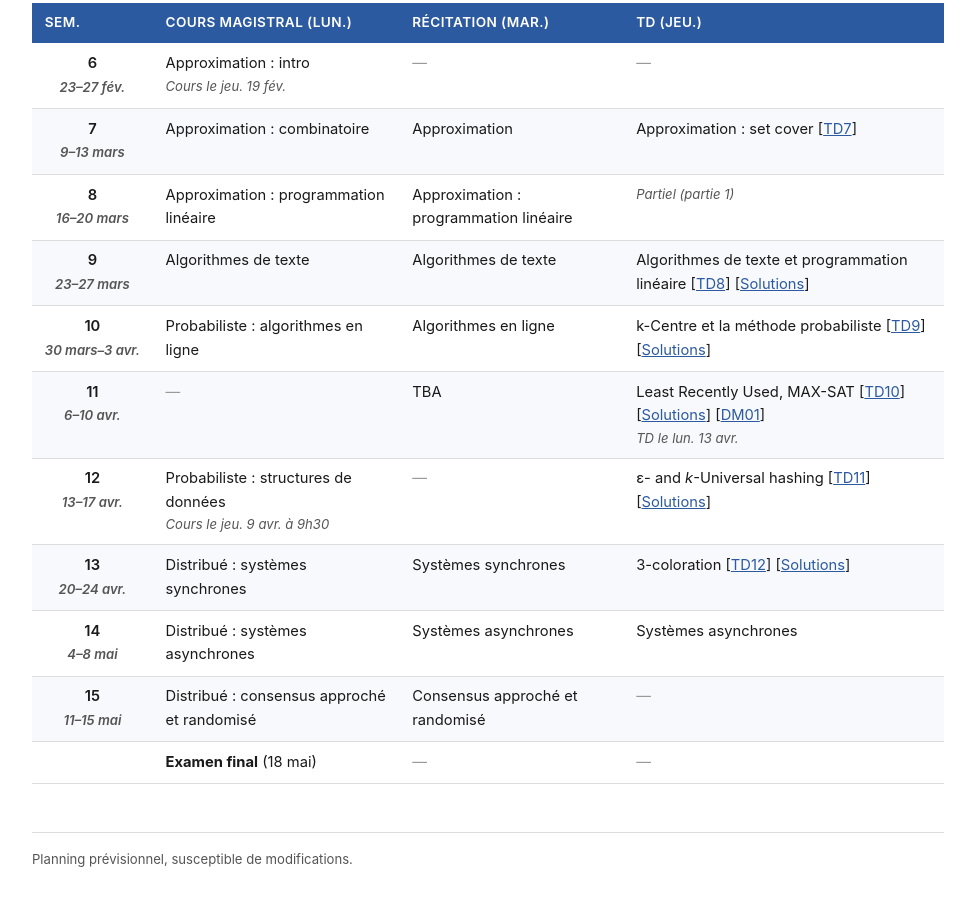
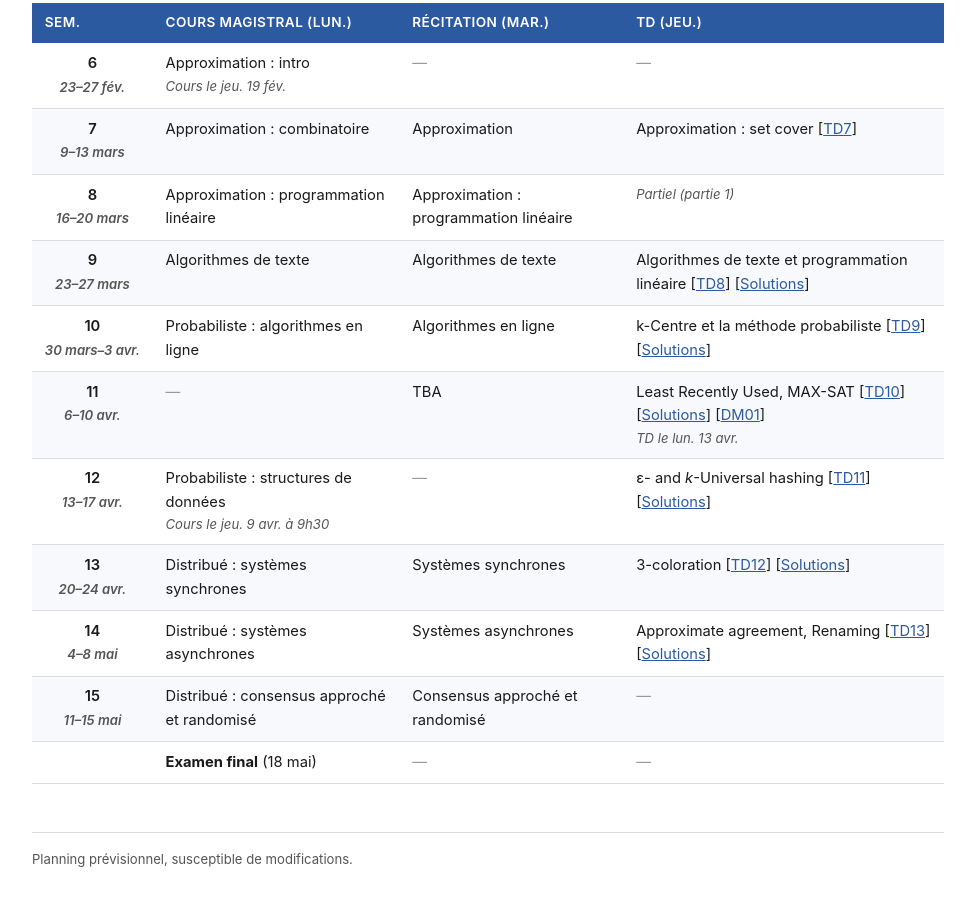
Before and after one commit to BioDisCo/algo2-website, a plain HTML site: page index.html in a window 1280 px wide. Shown: the part 504-1406 px from the top of the page, without its empty margins (152-1127 px from the left). Drawn offline with Linux system fonts and the light colour scheme.

Commit message:
TD13 and solutions

```diff
--- a/index.html
+++ b/index.html
@@ -218,7 +218,7 @@
             <td>14<br><span class="note">4&ndash;8 mai</span></td>
             <td>Distribué : systèmes asynchrones</td>
             <td>Systèmes asynchrones</td>
-            <td>Systèmes asynchrones</td>
+            <td>Approximate agreement, Renaming [<a href="TD2025_2026/algo2-td13.pdf">TD13</a>] [<a href="TD2025_2026/algo2-td13-sols.pdf">Solutions</a>]</td>
         </tr>
         <tr>
             <td>15<br><span class="note">11&ndash;15 mai</span></td>
```
Also changed, not shown: 2 other files.
